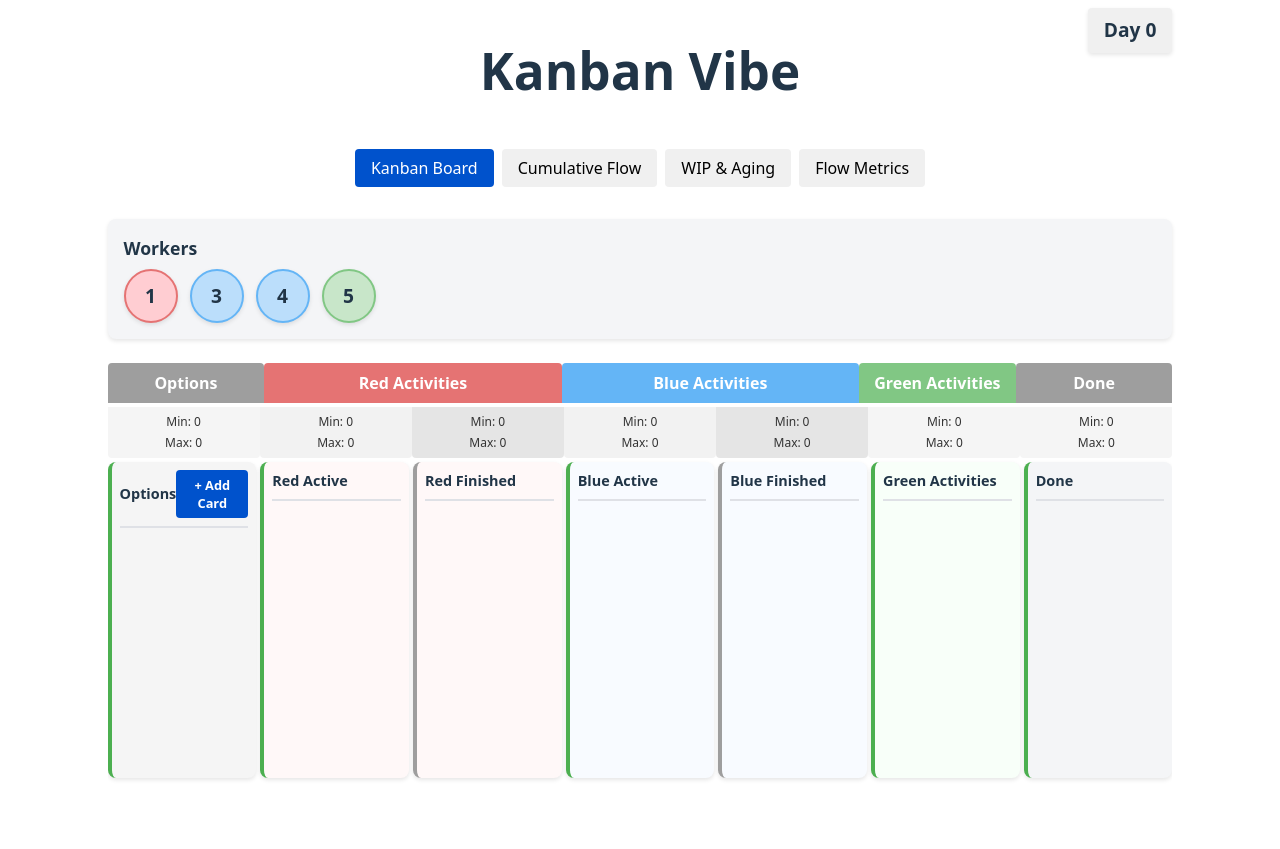
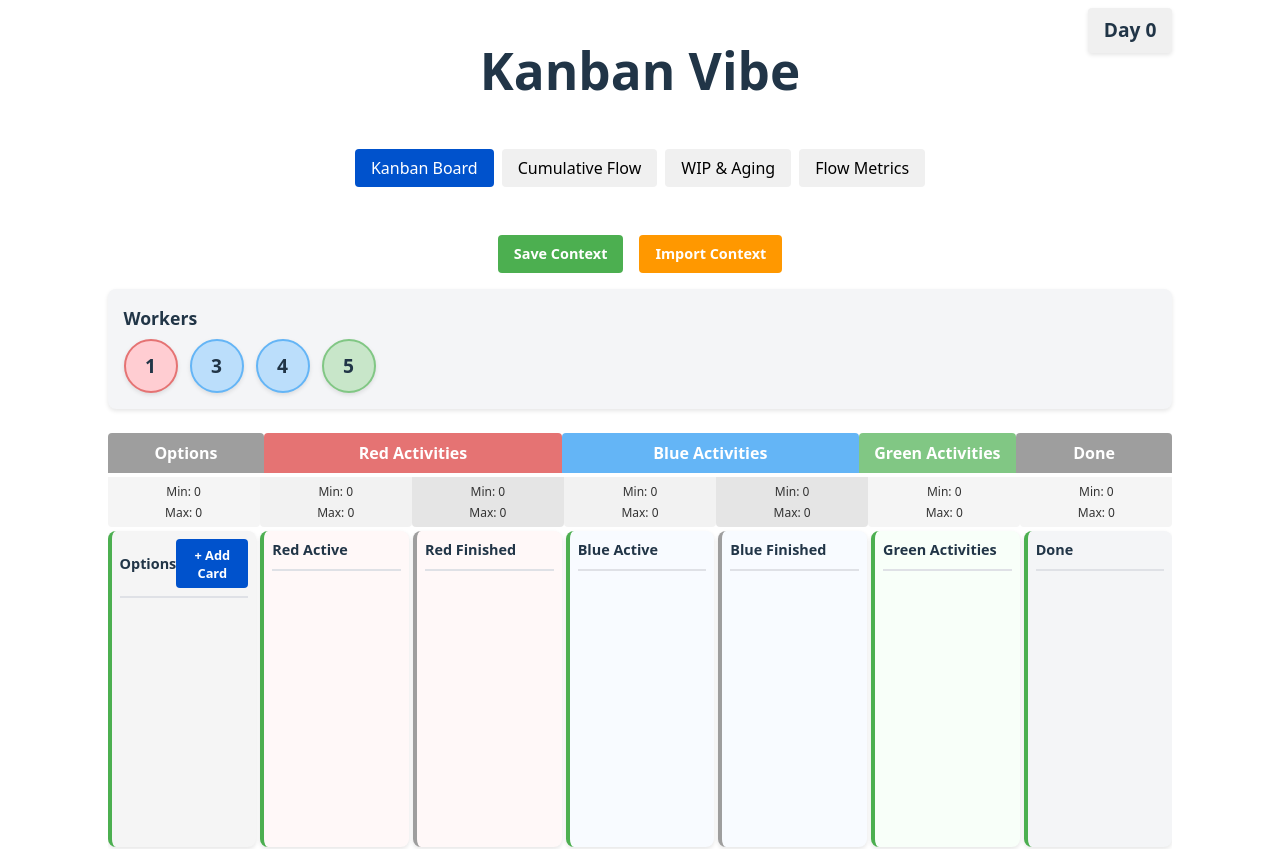
Before and after one commit to npelloux/kanban-vibe, a React (Vite) app: page / in a window 1280 px wide. Shown: the top 849 px of the page. Built offline with nearby package versions, Linux system fonts and the light colour scheme.

Commit message:
feat: :fire: added save & import context capability

```diff
--- a/src/App.css
+++ b/src/App.css
@@ -459,6 +459,54 @@
   background-color: #003d99;
 }
 
+/* Context Actions styles */
+.context-actions {
+  display: flex;
+  justify-content: center;
+  gap: 1rem;
+  margin-top: 1rem;
+  margin-bottom: 1rem;
+}
+
+.context-button {
+  display: inline-flex;
+  align-items: center;
+  justify-content: center;
+  padding: 0.5rem 1rem;
+  border: none;
+  border-radius: 4px;
+  font-size: 0.9rem;
+  font-weight: 600;
+  cursor: pointer;
+  transition: background-color 0.2s;
+}
+
+.save-context-button {
+  background-color: #4caf50;
+  color: white;
+}
+
+.save-context-button:hover {
+  background-color: #43a047;
+}
+
+.save-context-button:active {
+  background-color: #388e3c;
+}
+
+.import-context-button {
+  background-color: #ff9800;
+  color: white;
+}
+
+.import-context-button:hover {
+  background-color: #fb8c00;
+}
+
+.import-context-button:active {
+  background-color: #f57c00;
+}
+
 /* Tab Navigation styles */
 .tab-navigation {
   margin-bottom: 1rem;
--- a/src/App.tsx
+++ b/src/App.tsx
@@ -7,6 +7,7 @@ import { CumulativeFlowDiagram } from './components/CumulativeFlowDiagram'
 import { WipAgingDiagram } from './components/WipAgingDiagram'
 import { FlowMetrics } from './components/FlowMetrics'
 import { TabNavigation } from './components/TabNavigation'
+import { ContextActions } from './components/ContextActions'
 import type { TabType } from './components/TabNavigation'
 import type { WorkItemsType } from './components/Card'
 import type { WorkerType } from './components/Worker'
@@ -139,6 +140,23 @@ interface HistoricalData {
     green: number;
     done: number;
   };
+}
+
+// Define the application state interface for saving/loading context
+interface KanbanState {
+  currentDay: number;
+  cards: Card[];
+  workers: Worker[];
+  wipLimits: {
+    options: { min: number; max: number };
+    redActive: { min: number; max: number };
+    redFinished: { min: number; max: number };
+    blueActive: { min: number; max: number };
+    blueFinished: { min: number; max: number };
+    green: { min: number; max: number };
+    done: { min: number; max: number };
+  };
+  historicalData: HistoricalData[];
 }
 
 function App() {
@@ -428,6 +446,74 @@ function App() {
     setActiveTab(tab);
   };
 
+  // Handle saving the current context to a JSON file
+  const handleSaveContext = () => {
+    // Create a state object with all the data we want to save
+    const state: KanbanState = {
+      currentDay,
+      cards,
+      workers,
+      wipLimits,
+      historicalData
+    };
+
+    // Convert the state to a JSON string
+    const jsonString = JSON.stringify(state, null, 2);
+
+    // Create a blob with the JSON data
+    const blob = new Blob([jsonString], { type: 'application/json' });
+
+    // Create a URL for the blob
+    const url = URL.createObjectURL(blob);
+
+    // Create a temporary anchor element to trigger the download
+    const a = document.createElement('a');
+    a.href = url;
+    a.download = `kanban-vibe-state-day-${currentDay}.json`;
+
+    // Trigger the download
+    document.body.appendChild(a);
+    a.click();
+
+    // Clean up
+    document.body.removeChild(a);
+    URL.revokeObjectURL(url);
+  };
+
+  // Handle importing context from a JSON file
+  const handleImportContext = (file: File) => {
+    const reader = new FileReader();
+
+    reader.onload = (event) => {
+      try {
+        if (event.target && typeof event.target.result === 'string') {
+          // Parse the JSON data
+          const importedState: KanbanState = JSON.parse(event.target.result);
+
+          // Update the application state with the imported data
+          setCurrentDay(importedState.currentDay);
+          setCards(importedState.cards);
+          // We don't update workers as they are fixed in this application
+          setWipLimits(importedState.wipLimits);
+          setHistoricalData(importedState.historicalData);
+
+          console.log('Context imported successfully');
+        }
+      } catch (error) {
+        console.error('Error importing context:', error);
+        alert('Error importing context. Please check the file format.');
+      }
+    };
+
+    reader.onerror = () => {
+      console.error('Error reading file');
+      alert('Error reading file. Please try again.');
+    };
+
+    // Read the file as text
+    reader.readAsText(file);
+  };
+
   // Render the appropriate content based on the active tab
   const renderContent = () => {
     switch (activeTab) {
@@ -580,6 +666,11 @@ function App() {
 
       <TabNavigation activeTab={activeTab} onTabChange={handleTabChange} />
 
+      <ContextActions
+        onSaveContext={handleSaveContext}
+        onImportContext={handleImportContext}
+      />
+
       <WorkerPool
         workers={workers}
         selectedWorkerId={selectedWorkerId}
--- /dev/null
+++ b/src/components/ContextActions.tsx
@@ -0,0 +1,38 @@
+import React, { useRef } from 'react';
+
+interface ContextActionsProps {
+  onSaveContext: () => void;
+  onImportContext: (file: File) => void;
+}
+
+export const ContextActions: React.FC<ContextActionsProps> = ({ onSaveContext, onImportContext }) => {
+  const fileInputRef = useRef<HTMLInputElement>(null);
+  return (
+    <div className="context-actions">
+      <button
+        className="context-button save-context-button"
+        onClick={onSaveContext}
+      >
+        Save Context
+      </button>
+      <label className="context-button import-context-button">
+        Import Context
+        <input
+          ref={fileInputRef}
+          type="file"
+          accept=".json"
+          style={{ display: 'none' }}
+          onChange={(e) => {
+            if (e.target.files && e.target.files.length > 0) {
+              onImportContext(e.target.files[0]);
+              // Reset the input so the same file can be selected again if needed
+              if (fileInputRef.current) {
+                fileInputRef.current.value = '';
+              }
+            }
+          }}
+        />
+      </label>
+    </div>
+  );
+};
```
Also changed, not shown: cline_docs/progress.md (+7 -1 lines), 2 other files (tests, documents, lock files or other folders).
